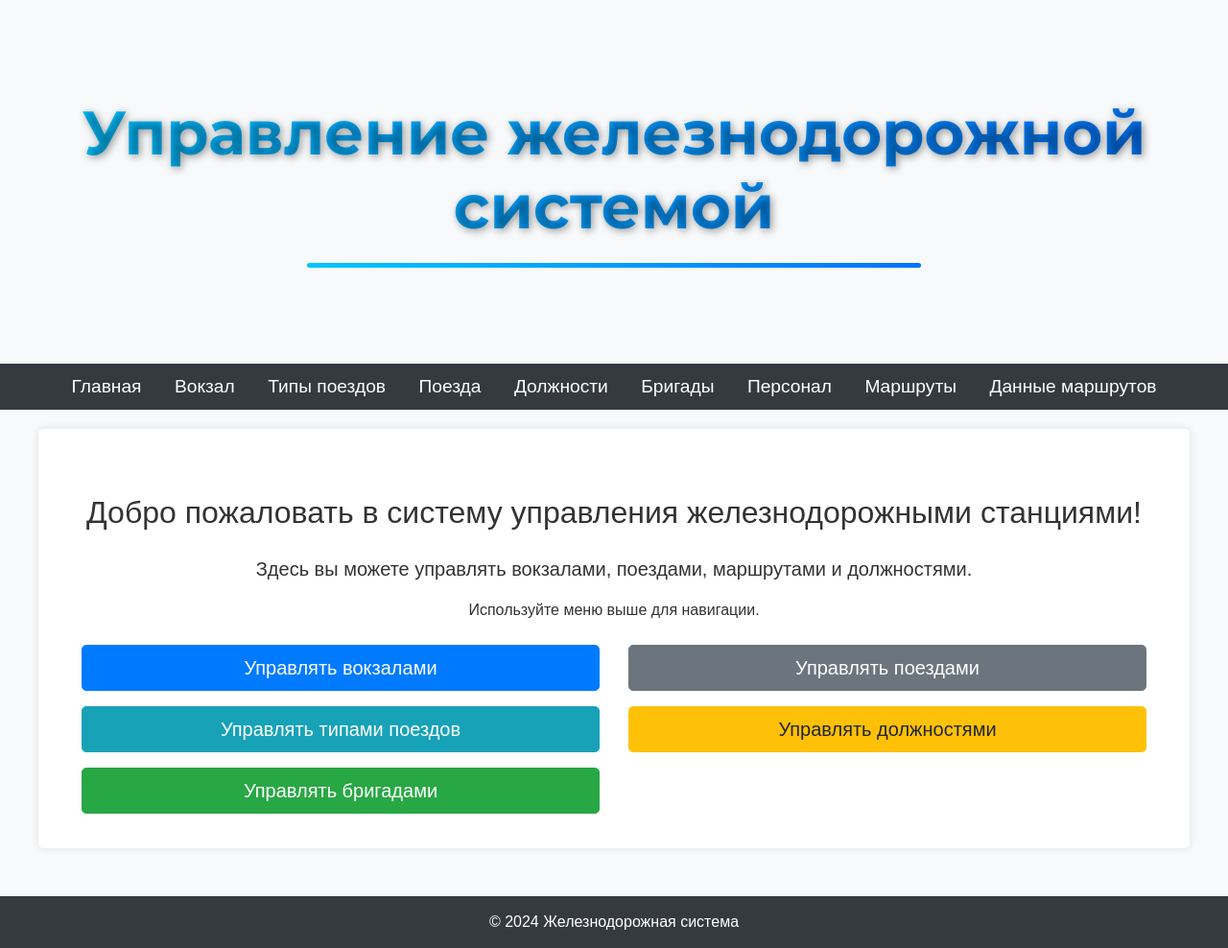
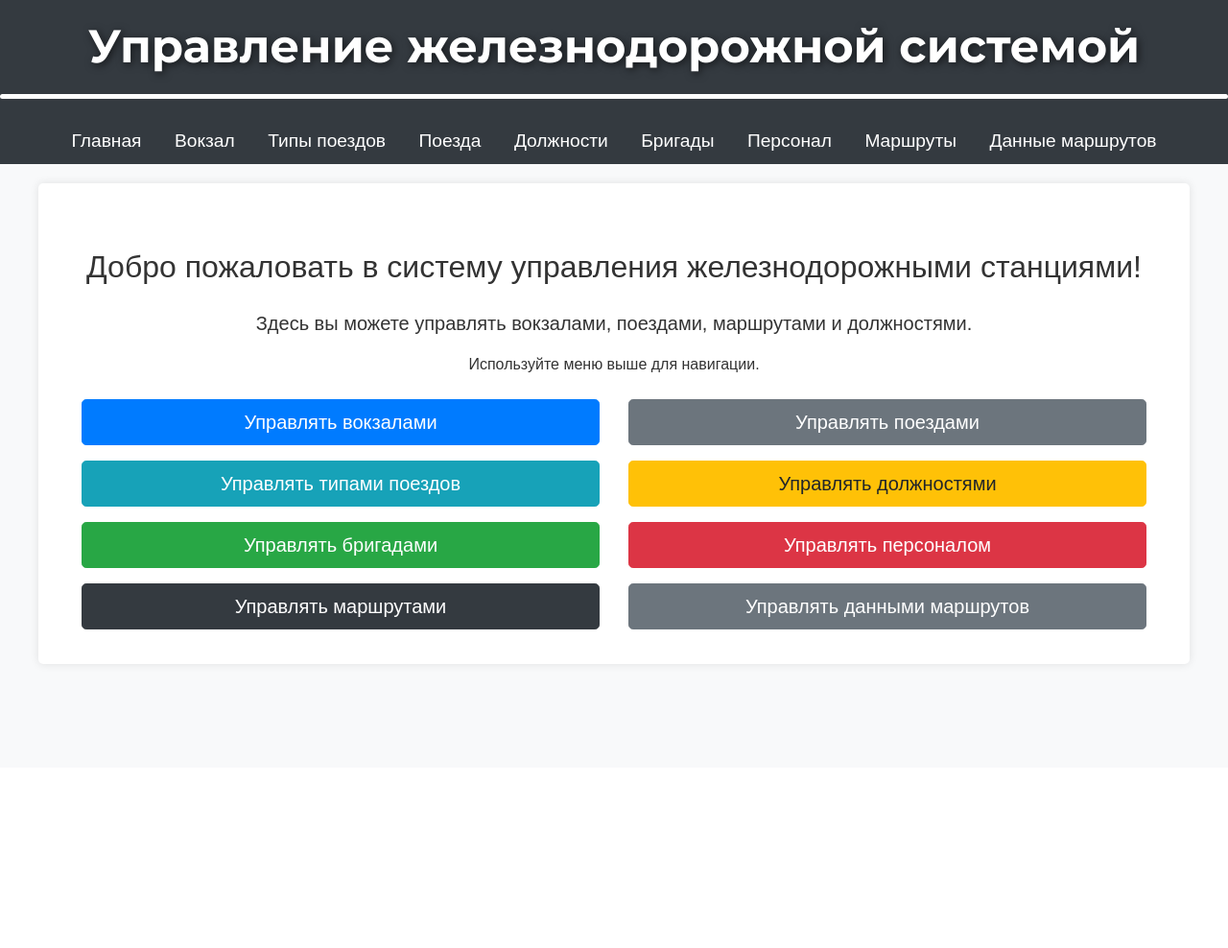
Before and after one commit to a-melchikov/railway_system, a Django app: page / in a window 1280 px wide. Shown: the whole page at 96% size. After the commit the page ends 695 px from the top, so only its background shows below. Run offline with Django 5.2, Linux system fonts and the light colour scheme; some libraries are stand-ins or nearby versions.

Commit message:
improved design

```diff
--- a/templates/base.html
+++ b/templates/base.html
@@ -27,31 +27,29 @@
       }
 
       header {
-        background-size: cover;
-        background-position: center;
-        padding: 100px 0;
+        background: rgba(52, 58, 64);
+        padding: 20px 0;
         text-align: center;
         color: white;
+        position: relative;
+        overflow: hidden;
       }
 
       h1 {
-        font-family: 'Montserrat', sans-serif;
-        font-size: 4rem;
+        font-family: "Montserrat", sans-serif;
+        font-size: 3rem;
         font-weight: 700;
-        background: linear-gradient(90deg, #00c6ff, #0072ff);
-        -webkit-background-clip: text;
-        -webkit-text-fill-color: transparent;
-        text-shadow: 2px 2px 8px rgba(0, 0, 0, 0.4);
+        text-shadow: 2px 2px 8px rgba(0, 0, 0, 0.6);
         margin: 0;
       }
 
       header::after {
-        content: '';
+        content: "";
         display: block;
         height: 5px;
-        background: linear-gradient(90deg, #00c6ff, #0072ff);
+        background: #fff;
         margin: 20px auto 0;
-        width: 50%;
+        width: 100%;
         border-radius: 5px;
       }
 
@@ -79,14 +77,6 @@
         box-shadow: 0 0 10px rgba(0, 0, 0, 0.1);
         max-width: 1200px;
       }
-
-      footer {
-        background-color: #343a40;
-        color: white;
-        padding: 15px;
-        text-align: center;
-        margin-top: 50px;
-      }
     </style>
   </head>
 
@@ -107,13 +97,7 @@
       <a href="/route_details/">Данные маршрутов</a>
     </nav>
 
-    <main>
-      {% block content %}{% endblock %}
-    </main>
-
-    <footer>
-      © 2024 Железнодорожная система
-    </footer>
+    <main>{% block content %}{% endblock %}</main>
 
     <!-- Подключение Bootstrap JS и jQuery -->
     <script src="https://code.jquery.com/jquery-3.5.1.slim.min.js"></script>
--- a/templates/home.html
+++ b/templates/home.html
@@ -18,19 +18,28 @@
 
     <div class="row">
       <div class="col-md-6 mb-3">
-        <a href="/stations/" class="btn btn-primary btn-lg btn-block">Управлять вокзалами</a>
+          <a href="/stations/" class="btn btn-primary btn-lg btn-block">Управлять вокзалами</a>
       </div>
       <div class="col-md-6 mb-3">
-        <a href="/trains/" class="btn btn-secondary btn-lg btn-block">Управлять поездами</a>
+          <a href="/trains/" class="btn btn-secondary btn-lg btn-block">Управлять поездами</a>
       </div>
       <div class="col-md-6 mb-3">
-        <a href="/train_types/" class="btn btn-info btn-lg btn-block">Управлять типами поездов</a>
+          <a href="/train_types/" class="btn btn-info btn-lg btn-block">Управлять типами поездов</a>
       </div>
       <div class="col-md-6 mb-3">
-        <a href="/positions/" class="btn btn-warning btn-lg btn-block">Управлять должностями</a>
+          <a href="/positions/" class="btn btn-warning btn-lg btn-block">Управлять должностями</a>
       </div>
       <div class="col-md-6 mb-3">
-        <a href="/crew_directory/" class="btn btn-success btn-lg btn-block">Управлять бригадами</a>
+          <a href="/crew_directory/" class="btn btn-success btn-lg btn-block">Управлять бригадами</a>
+      </div>
+      <div class="col-md-6 mb-3">
+        <a href="/personnel/" class="btn btn-danger btn-lg btn-block">Управлять персоналом</a>
+      </div>
+      <div class="col-md-6 mb-3">
+          <a href="/routes/" class="btn btn-dark btn-lg btn-block">Управлять маршрутами</a>
+      </div>
+      <div class="col-md-6 mb-3">
+          <a href="/route_details/" class="btn btn-secondary btn-lg btn-block">Управлять данными маршрутов</a>
       </div>
     </div>
 
```
